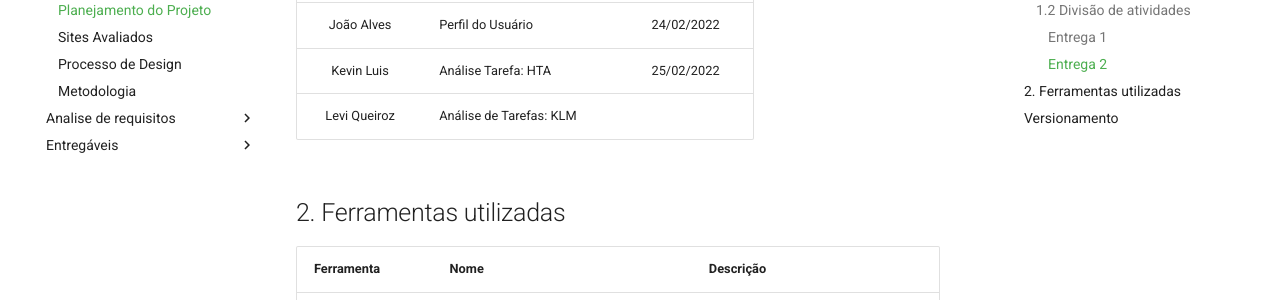
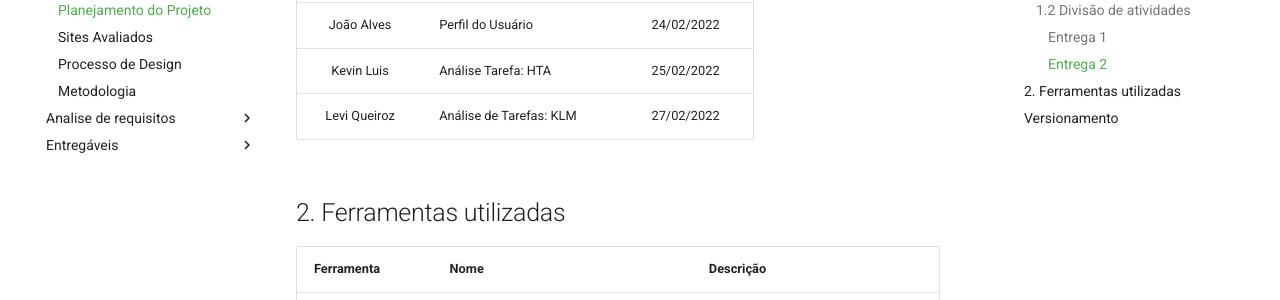
Before and after one commit to heitormsb/2021.2-Exercito-Brasileiro, an MkDocs documentation site: the page built from docs/planejamento.md, in a window 1280 px wide and 900 px high, scrolled down 1549 px. Shown: the part 152-452 px from the top of the window. Built offline with MkDocs 1.6.1 and Material for MkDocs 9.7.7, drawn with Linux system fonts in a browser that asks for light colours.

Commit message:
Added data to KLM issue

```diff
--- a/docs/planejamento.md
+++ b/docs/planejamento.md
@@ -34,7 +34,7 @@
 | Heitor Marques | Análise de Tarefas: CMN-GOMS|26/02/2022|
 | João Alves | Perfil do Usuário |24/02/2022|
 | Kevin Luis | Análise Tarefa: HTA |25/02/2022|
-| Levi Queiroz | Análise de Tarefas: KLM ||
+| Levi Queiroz | Análise de Tarefas: KLM |27/02/2022|
 
 
 
```
